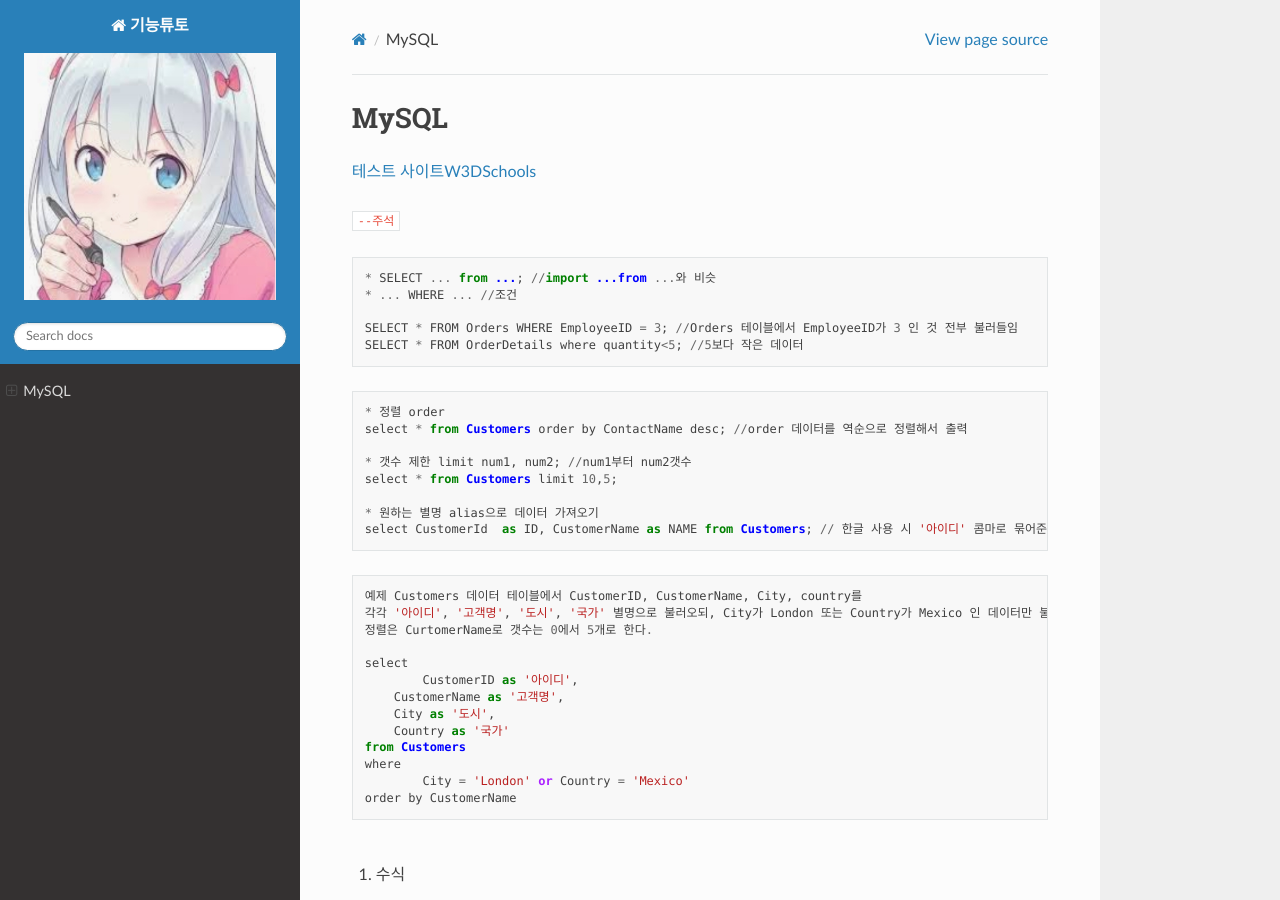
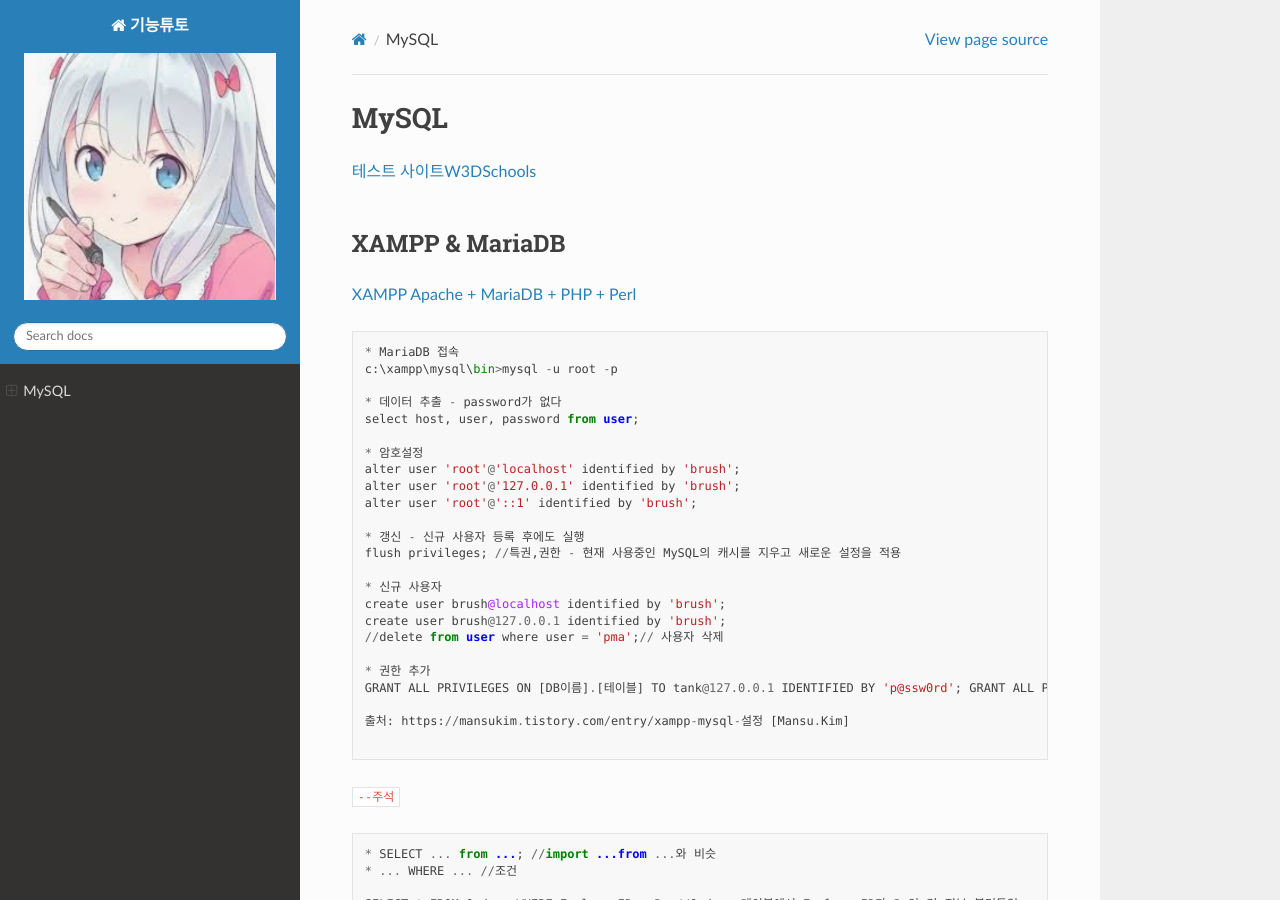
Before and after one commit to lisney/RTD, a Sphinx documentation site: the page built from docs/source/html/mysql.md, in a window 1280 px wide and 900 px high. Built offline with Sphinx 7.4.7 and the Read the Docs theme 2.0.0, drawn with Linux system fonts in a browser that asks for light colours; pages that are not in the unit, such as notebooks, are missing from menus.

Commit message:
Update mysql.md

````diff
--- a/docs/source/html/mysql.md
+++ b/docs/source/html/mysql.md
@@ -2,6 +2,43 @@ MySQL
 =======
 
 [테스트 사이트W3DSchools](https://www.w3schools.com/mysql/trymysql.asp?filename=trysql_select_all)
+
+<br>
+
+XAMPP & MariaDB
+----------------
+
+[XAMPP Apache + MariaDB + PHP + Perl](https://www.apachefriends.org/index.html)
+
+```
+* MariaDB 접속
+c:\xampp\mysql\bin>mysql -u root -p
+
+* 데이터 추출 - password가 없다
+select host, user, password from user;
+
+* 암호설정
+alter user 'root'@'localhost' identified by 'brush';
+alter user 'root'@'127.0.0.1' identified by 'brush';
+alter user 'root'@'::1' identified by 'brush';
+
+* 갱신 - 신규 사용자 등록 후에도 실행
+flush privileges; //특권,권한 - 현재 사용중인 MySQL의 캐시를 지우고 새로운 설정을 적용
+
+* 신규 사용자
+create user brush@localhost identified by 'brush';
+create user brush@127.0.0.1 identified by 'brush';
+//delete from user where user = 'pma';// 사용자 삭제
+
+* 권한 추가
+GRANT ALL PRIVILEGES ON [DB이름].[테이블] TO tank@127.0.0.1 IDENTIFIED BY 'p@ssw0rd'; GRANT ALL PRIVILEGES ON [DB이름].[테이블] TO tank@localhsot IDENTIFIED BY 'p@ssw0rd';
+
+출처: https://mansukim.tistory.com/entry/xampp-mysql-설정 [Mansu.Kim]
+
+```
+
+
+
 
 `--주석`
 
````
